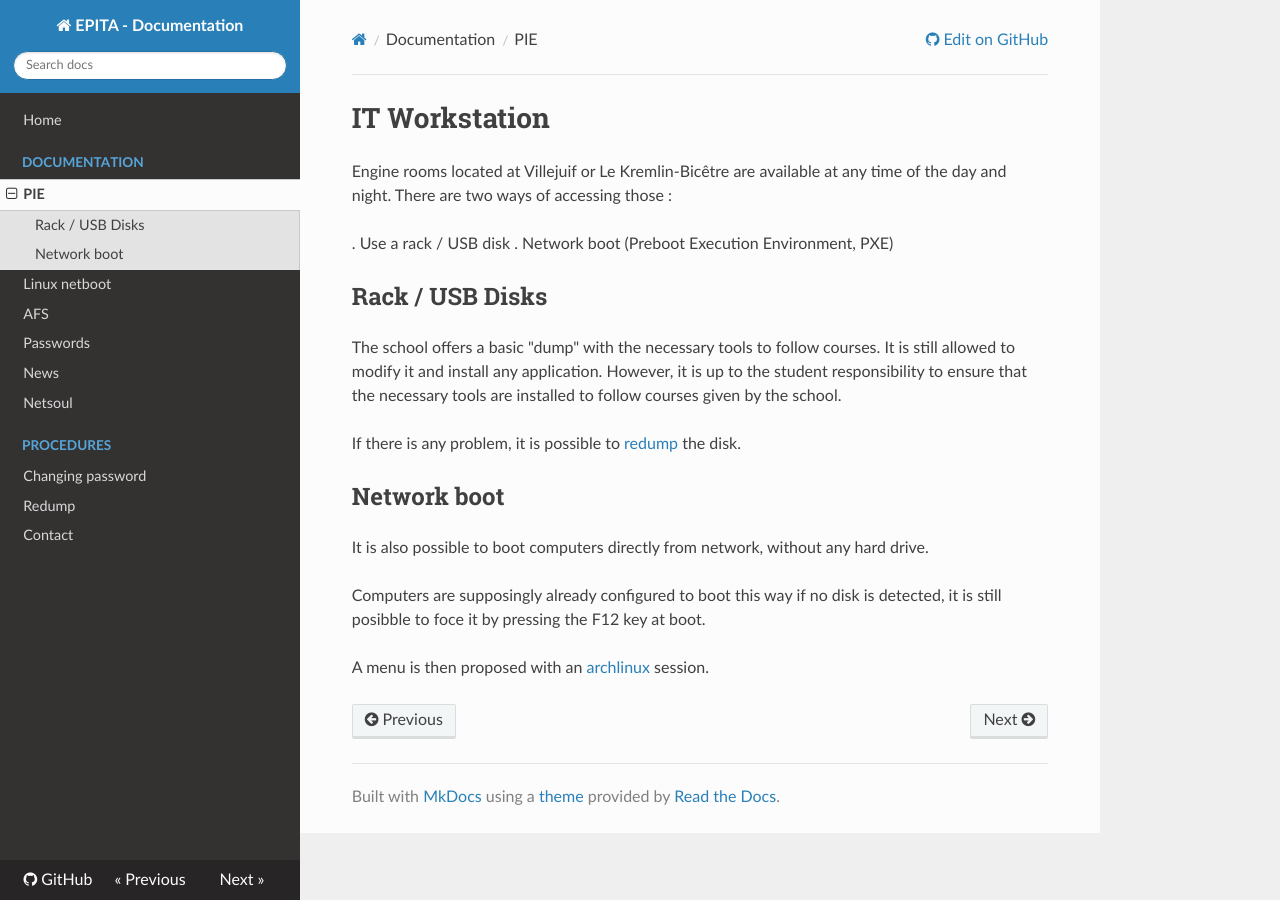
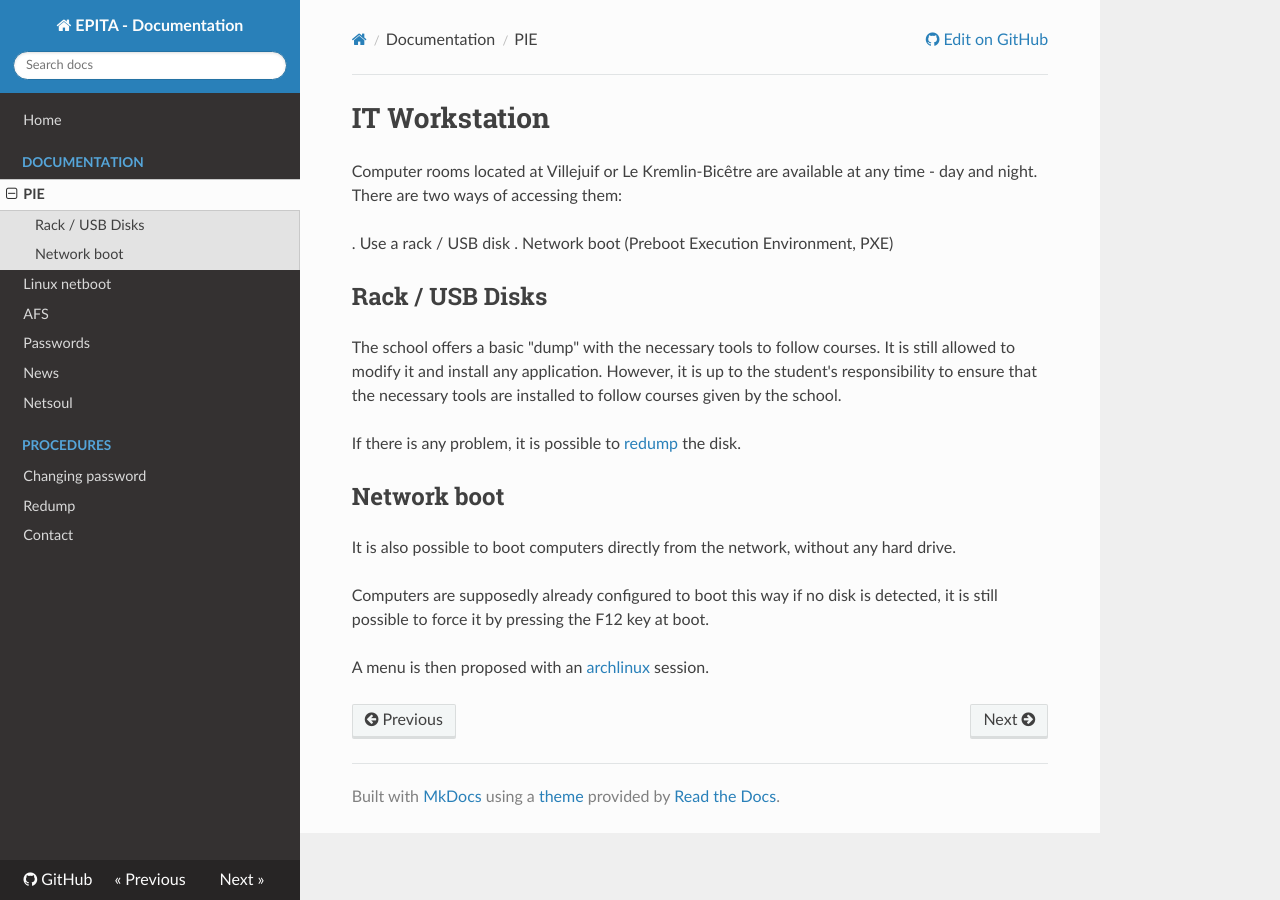
Before and after one commit to cri-epita/epita-doc, an MkDocs documentation site: the page built from docs/pie.md, in a window 1280 px wide. Built offline with MkDocs 1.6.1, drawn with Linux system fonts in a browser that asks for light colours; nearby versions of some CDN libraries; old or Windows-style settings are respelled for this version of MkDocs.

Commit message:
pie: quality: pie page review.

```diff
--- a/docs/pie.md
+++ b/docs/pie.md
@@ -1,20 +1,20 @@
 # IT Workstation
 
-Engine rooms located at Villejuif or Le Kremlin-Bicêtre are available at any time of the day and night. There are two ways of accessing those :
+Computer rooms located at Villejuif or Le Kremlin-Bicêtre are available at any time - day and night. There are two ways of accessing them:
 
 . Use a rack / USB disk
 . Network boot (Preboot Execution Environment, PXE)
 
 ## Rack / USB Disks
 
-The school offers a basic "dump" with the necessary tools to follow courses. It is still allowed to modify it and install any application. However, it is up to the student responsibility to ensure that the necessary tools are installed to follow courses given by the school.
+The school offers a basic "dump" with the necessary tools to follow courses. It is still allowed to modify it and install any application. However, it is up to the student's responsibility to ensure that the necessary tools are installed to follow courses given by the school.
 
 If there is any problem, it is possible to [redump](redump.md) the disk.
 
 ## Network boot
 
-It is also possible to boot computers directly from network, without any hard drive.
+It is also possible to boot computers directly from the network, without any hard drive.
 
-Computers are supposingly already configured to boot this way if no disk is detected, it is still posibble to foce it by pressing the F12 key at boot.
+Computers are supposedly already configured to boot this way if no disk is detected, it is still possible to force it by pressing the F12 key at boot.
 
 A menu is then proposed with an [archlinux](archlinux_netboot.md) session.
```
